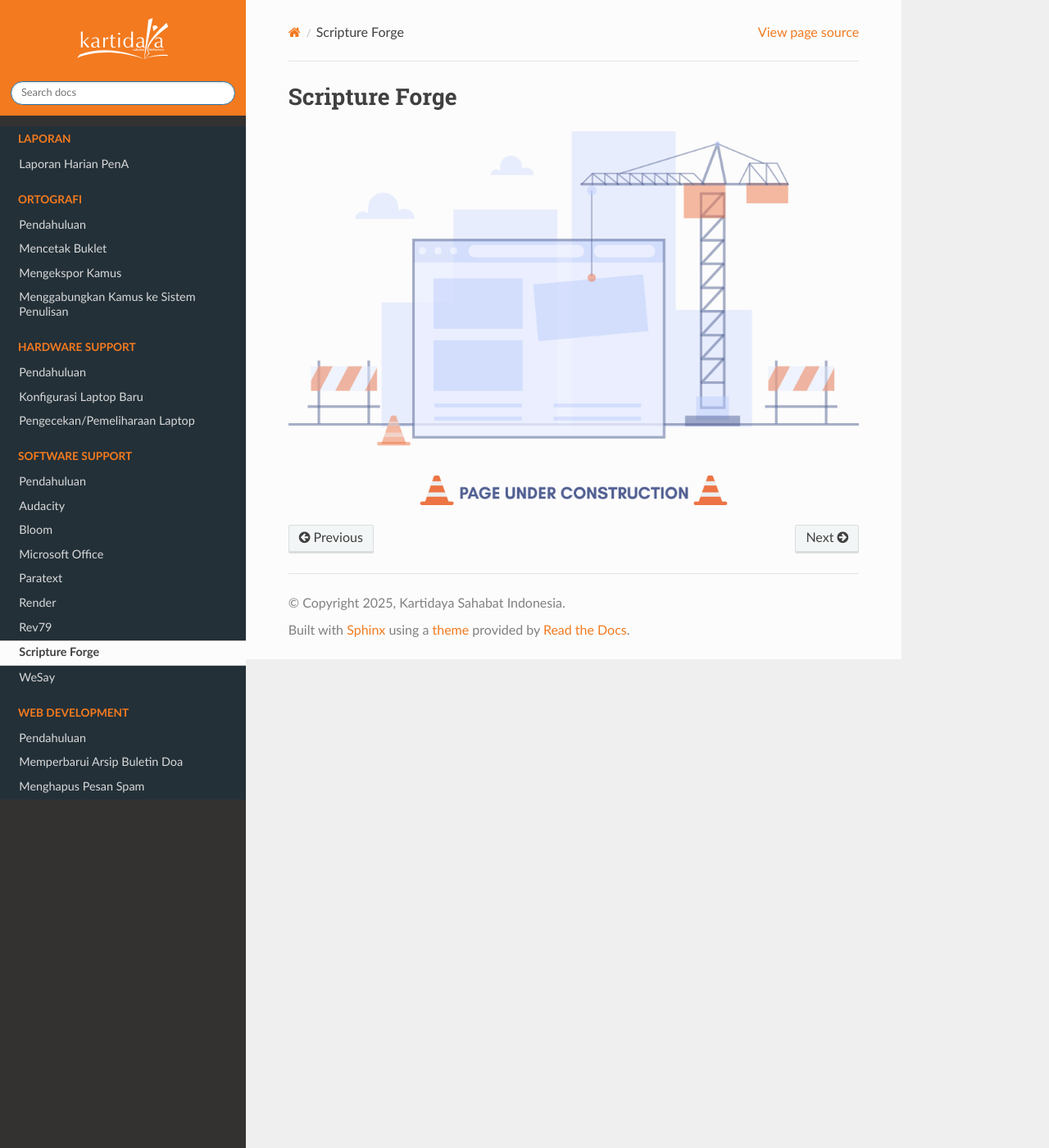
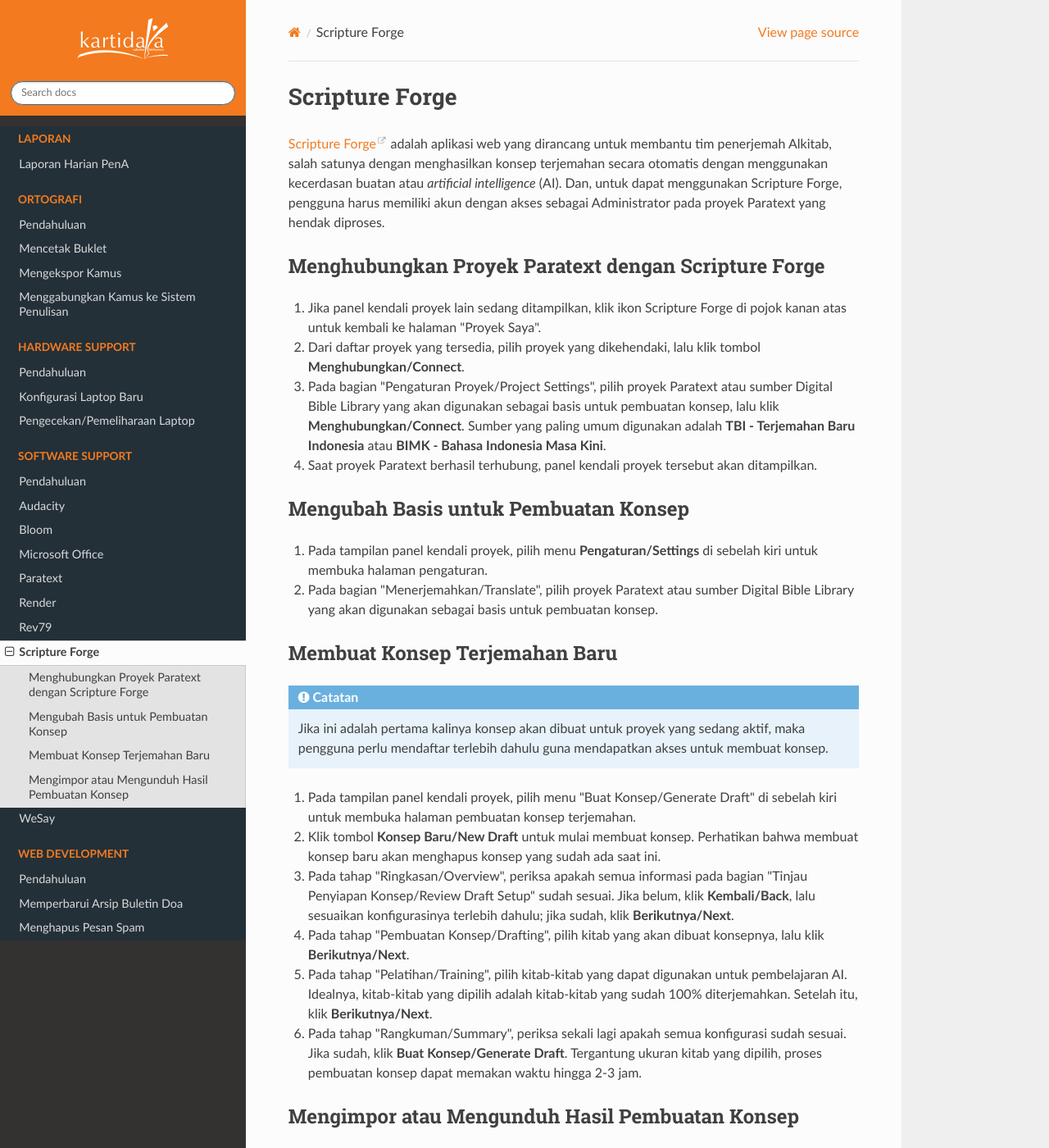
Before and after one commit to odysiusbt/itdept, a Sphinx documentation site: the page built from source/software_support/scripture_forge.rst, in a window 1280 px wide and 1400 px high. Shown: the whole window at 82% size. Built offline with Sphinx 7.4.7 and the Read the Docs theme 3.1.0, drawn with Linux system fonts in a browser that asks for light colours; some of the changed text lies outside the part shown.

Commit message:
Melengkapi dokumentasi terkait Scripture Forge

```diff
--- a/source/_static/substitution.rst
+++ b/source/_static/substitution.rst
@@ -7,8 +7,11 @@
 .. Warning sign
 .. |warn| unicode:: U+26A0
 
-.. Ellipsis
+.. Horizontal Ellipsis
 .. |hellip| unicode:: U+2026
+
+.. Vertical Ellipsis
+.. |vellip| unicode:: U+22EE
 
 .. role:: greentext
   :class: green
--- a/source/software_support/scripture_forge.rst
+++ b/source/software_support/scripture_forge.rst
@@ -3,5 +3,52 @@
 Scripture Forge
 ===============
 
-.. image:: ../_static/under_construction.png
-   :width: 100%
+`Scripture Forge <https://scriptureforge.org/>`_ adalah aplikasi web yang dirancang untuk membantu tim penerjemah Alkitab, salah satunya dengan menghasilkan konsep terjemahan secara otomatis dengan menggunakan kecerdasan buatan atau *artificial intelligence* (AI). Dan, untuk dapat menggunakan Scripture Forge, pengguna harus memiliki akun dengan akses sebagai Administrator pada proyek Paratext yang hendak diproses.
+
+Menghubungkan Proyek Paratext dengan Scripture Forge
+----------------------------------------------------
+
+#. Jika panel kendali proyek lain sedang ditampilkan, klik ikon Scripture Forge di pojok kanan atas untuk kembali ke halaman "Proyek Saya".
+
+#. Dari daftar proyek yang tersedia, pilih proyek yang dikehendaki, lalu klik tombol **Menghubungkan/Connect**.
+
+#. Pada bagian "Pengaturan Proyek/Project Settings", pilih proyek Paratext atau sumber Digital Bible Library yang akan digunakan sebagai basis untuk pembuatan konsep, lalu klik **Menghubungkan/Connect**. Sumber yang paling umum digunakan adalah **TBI - Terjemahan Baru Indonesia** atau **BIMK - Bahasa Indonesia Masa Kini**.
+
+#. Saat proyek Paratext berhasil terhubung, panel kendali proyek tersebut akan ditampilkan.
+
+Mengubah Basis untuk Pembuatan Konsep
+-------------------------------------
+
+#. Pada tampilan panel kendali proyek, pilih menu **Pengaturan/Settings** di sebelah kiri untuk membuka halaman pengaturan.
+
+#. Pada bagian "Menerjemahkan/Translate", pilih proyek Paratext atau sumber Digital Bible Library yang akan digunakan sebagai basis untuk pembuatan konsep.
+
+Membuat Konsep Terjemahan Baru
+------------------------------
+
+.. note::
+
+  Jika ini adalah pertama kalinya konsep akan dibuat untuk proyek yang sedang aktif, maka pengguna perlu mendaftar terlebih dahulu guna mendapatkan akses untuk membuat konsep.
+
+#. Pada tampilan panel kendali proyek, pilih menu "Buat Konsep/Generate Draft" di sebelah kiri untuk membuka halaman pembuatan konsep terjemahan.
+
+#. Klik tombol **Konsep Baru/New Draft** untuk mulai membuat konsep. Perhatikan bahwa membuat konsep baru akan menghapus konsep yang sudah ada saat ini.
+
+#. Pada tahap "Ringkasan/Overview", periksa apakah semua informasi pada bagian "Tinjau Penyiapan Konsep/Review Draft Setup" sudah sesuai. Jika belum, klik **Kembali/Back**, lalu sesuaikan konfigurasinya terlebih dahulu; jika sudah, klik **Berikutnya/Next**.
+
+#. Pada tahap "Pembuatan Konsep/Drafting", pilih kitab yang akan dibuat konsepnya, lalu klik **Berikutnya/Next**.
+
+#. Pada tahap "Pelatihan/Training", pilih kitab-kitab yang dapat digunakan untuk pembelajaran AI. Idealnya, kitab-kitab yang dipilih adalah kitab-kitab yang sudah 100% diterjemahkan. Setelah itu, klik **Berikutnya/Next**.
+
+#. Pada tahap "Rangkuman/Summary", periksa sekali lagi apakah semua konfigurasi sudah sesuai. Jika sudah, klik **Buat Konsep/Generate Draft**. Tergantung ukuran kitab yang dipilih, proses pembuatan konsep dapat memakan waktu hingga 2-3 jam.
+
+Mengimpor atau Mengunduh Hasil Pembuatan Konsep
+-----------------------------------------------
+
+Pada tampilan panel kendali proyek, pilih menu "Buat Konsep/Generate Draft" di sebelah kiri untuk membuka halaman pembuatan konsep terjemahan. Jika konsep sudah tersedia, konsep dapat ditemukan pada bagian "Konsep Anda Sudah Siap/Your Draft Is Ready".
+
+    - Untuk menambahkan konsep ke dalam proyek Paratext yang sedang aktif, klik tombol menu (|vellip|) di samping nama konsep, lalu pilih **Tambahkan ke proyek/Add to project**.
+
+    - Untuk menambahkan konsep ke dalam proyek Paratext yang lain atau proyek baru, klik tombol menu (|vellip|) di samping nama konsep, lalu pilih **Tambahkan ke proyek yang berbeda/Add to a different project**.
+
+    - Untuk mengunduh konsep dalam bentuk **.zip**, klik **Unduh konsep/Download draft**.
```
